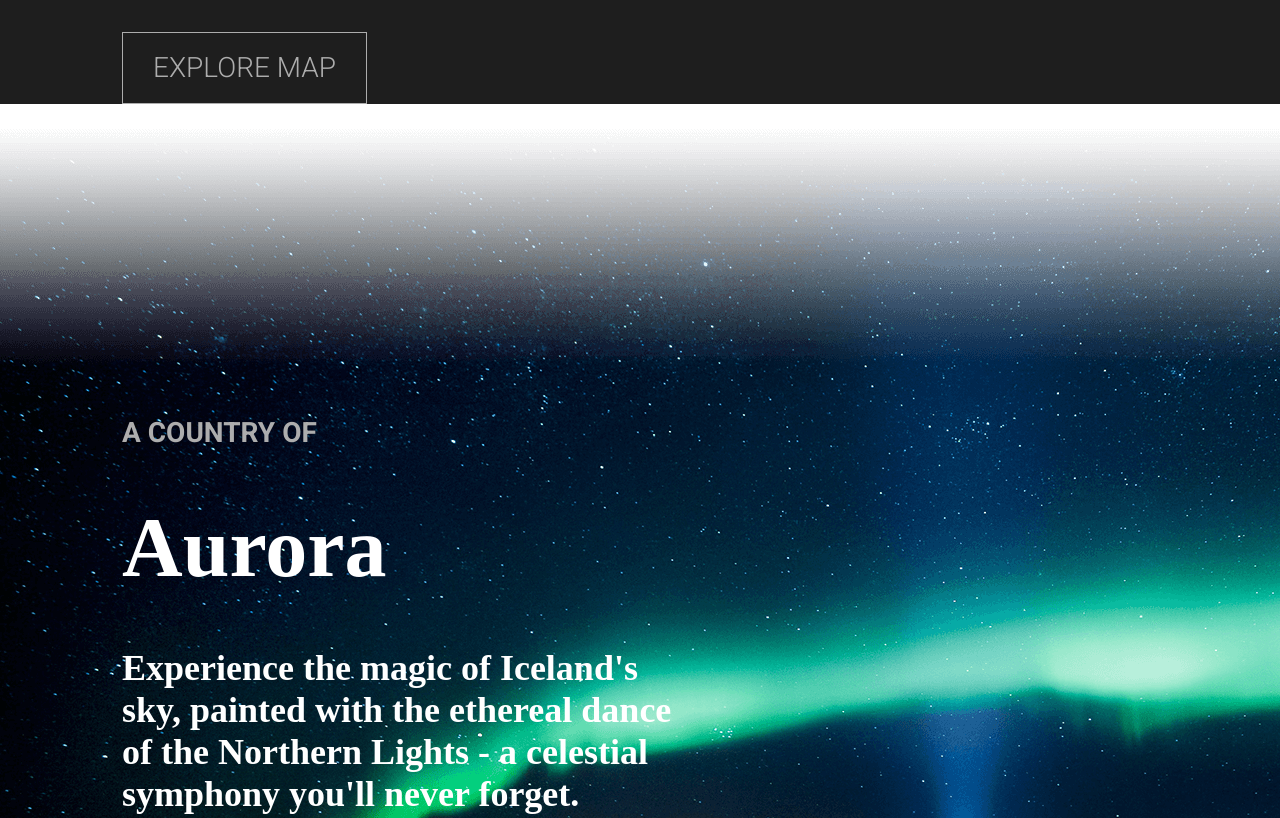
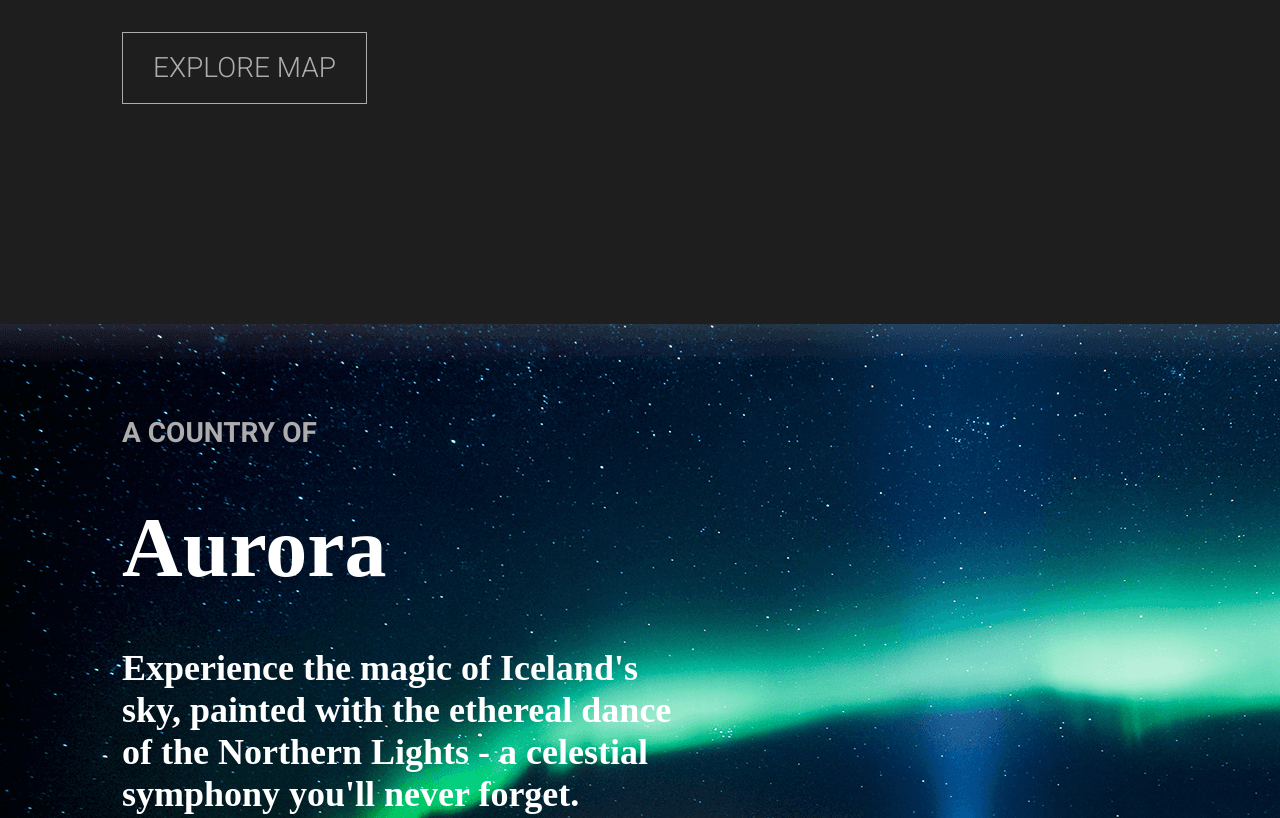
Before and after one commit to Atsuki02/Viking-Ventures, a website: page index.html in a window 1280 px wide. Shown: the part 4389-5207 px from the top of the page. Drawn offline with Linux system fonts and the light colour scheme; a web font is replaced by a local one.

Commit message:
second commit

```diff
--- a/public/style.css
+++ b/public/style.css
@@ -252,6 +252,17 @@
   color: var(--primary-color);
 }
 
+.aurora::before {
+  content: "";
+  background-color: #1e1e1e;
+  position: absolute;
+  left: 0;
+  right: 0;
+  top: 0;
+  bottom: 0;
+  height: 220px;
+}
+
 .aurora-wrapper {
   position: absolute;
   top: 312px;
```
